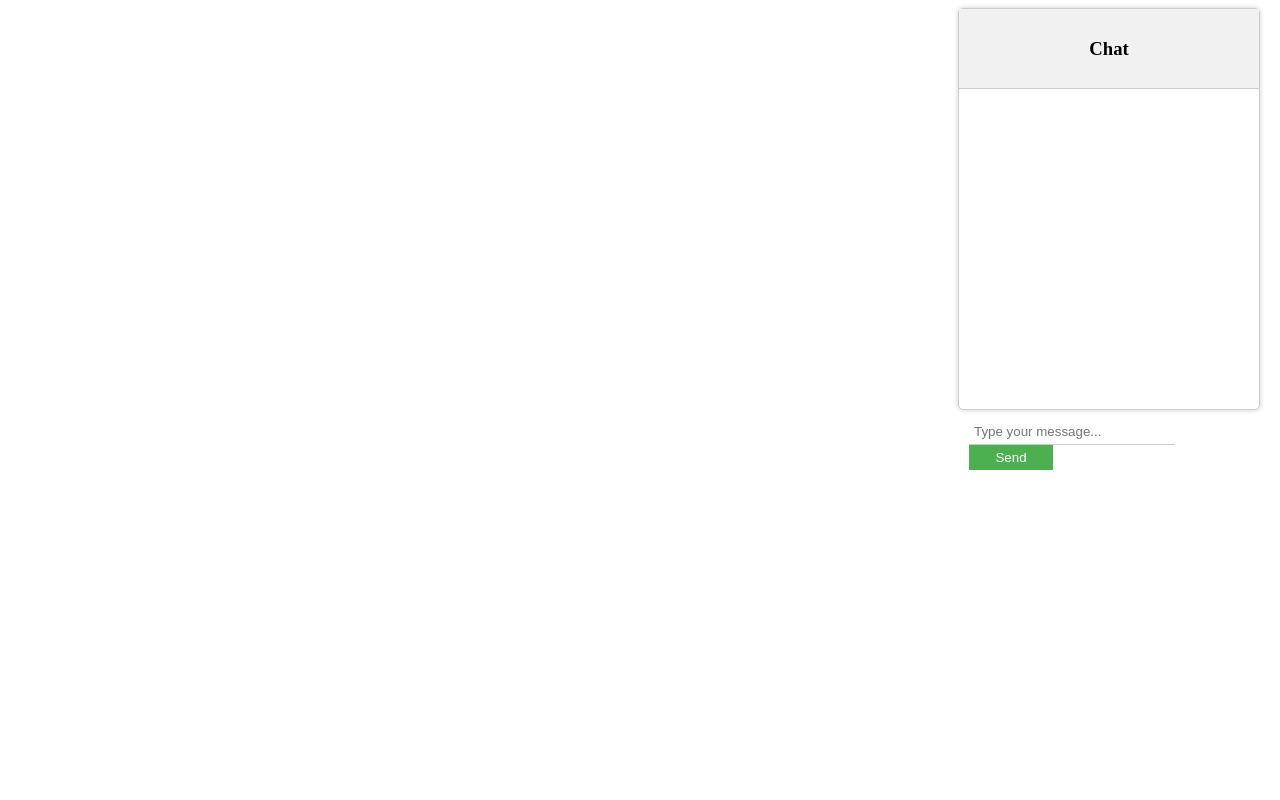
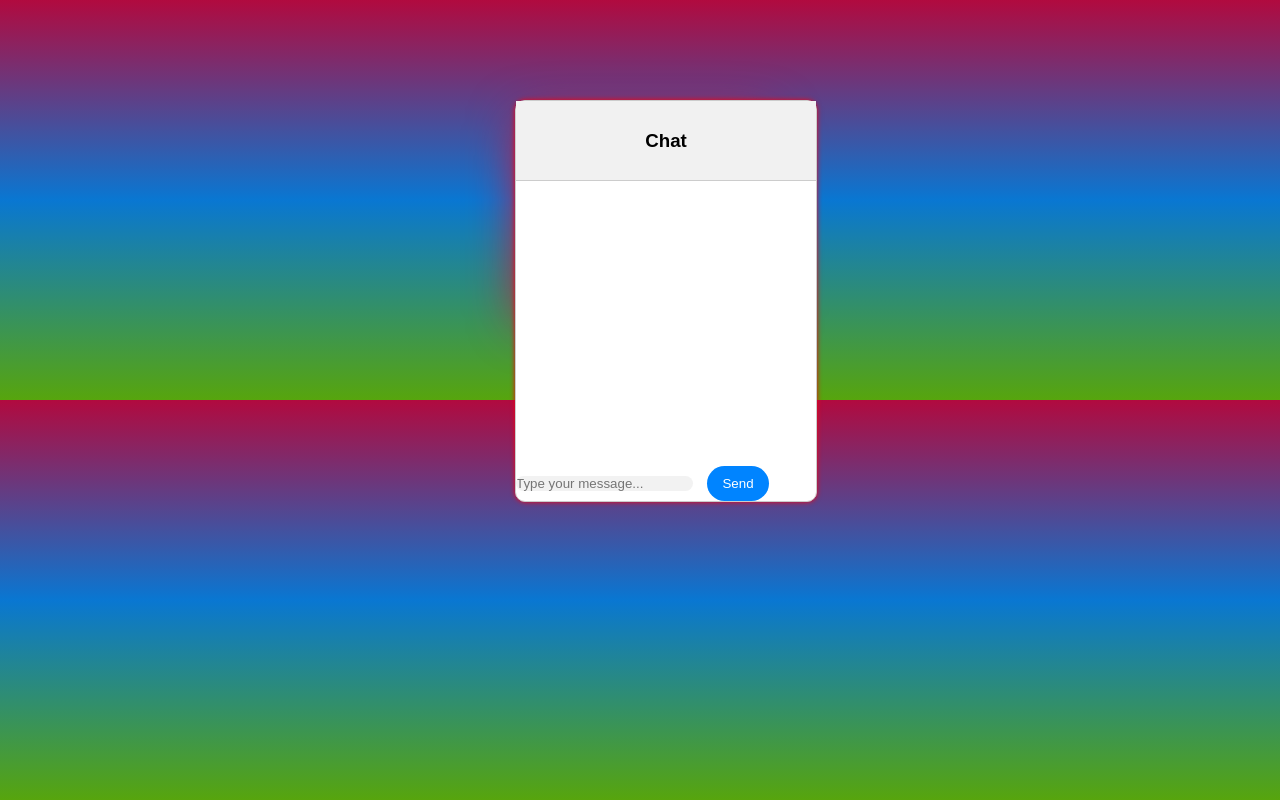
Before and after one commit to VadlamudiPradeep/Gropu_Chat_Application, a website: page frontend/Chat/chat.html in a window 1280 px wide. Drawn offline with nearby package versions, Linux system fonts and the light colour scheme; no server answers.

Commit message:
Get_messages_from_database

```diff
--- a/controllers/user.js
+++ b/controllers/user.js
@@ -53,7 +53,7 @@ const Login = async(req,res)=>{
                         throw new Error('Something went wrong');
                     }
                     if(result === true){
-                        return res.status(200).json({success:true , message:'user logged successfully' ,token :GenerateAccessToken(user[0].id)});
+                        return res.status(200).json({success:true , message:'user logged successfully',response ,token :GenerateAccessToken(user[0].id)});
                     }else{
                         return res.status(401).json({success:false , message:"user not Authorized "});
                     }
@@ -67,7 +67,6 @@ const Login = async(req,res)=>{
        return res.status(500).json({message:err , success:false});
     }
 }
-
 module.exports = {
     Signup,
     Login,
--- a/frontend/Chat/chat.css
+++ b/frontend/Chat/chat.css
@@ -1,12 +1,41 @@
+body{
+	/* margin: 0;
+	padding: 0;
+	display: flex;
+	justify-content: center;
+	align-items: center;
+	font-family: 'Jost', sans-serif;
+	background: linear-gradient(to top,white, white); */
+  margin: 0;
+	padding: 0;
+	display: flex;
+	justify-content: center;
+	align-items: center;
+	min-height: 50vh;
+	font-family: 'Jost', sans-serif;
+	background: linear-gradient(to top, #57a50d, #0977d2, #b10a3f);
+}
+.main{
+  height:200px;
+  width:250px;
+  bottom:100px;
+  top:20%;
+	align-items: center;
+	background: red;
+	background: linear-gradient(to bottom, #1606ac, #f40707bb, rgb(47, 237, 18));
+	border-radius: 10px;
+	box-shadow: 5px 20px 50px #da0f34;
+}
+
 .chatbox-container {
-    position: fixed;
-
-    right: 20px;
+	position: fixed;
+   background-color: white;
     width: 300px;
     height: 400px;
+    align-items: center;
     border: 1px solid #ccc;
-    border-radius: 5px;
-    box-shadow: 0 0 5px #ccc;
+    border-radius: 10px;
+    box-shadow: 0 0 5px #f50111;
   }
 
   .chatbox-header {
@@ -33,21 +62,27 @@
   }
 
   .chatbox-input {
-    padding: 10px;
+
+    position: absolute;
+    bottom: 0;
+    z-index: 999;
+    background-color:transparent;
   }
 
   .chatbox-input input {
-    width: 70%;
-    padding: 5px;
-    border: none;
-    border-bottom: 1px solid #ccc;
+	flex: 1;
+	padding: 0px;
+	border-radius: 20px;
+	border: none;
+	background-color: #f2f2f2;
+	margin-right: 10px;
   }
 
   .chatbox-input button {
-    width: 30%;
-    padding: 5px;
-    border: none;
-    background-color: #4CAF50;
-    color: white;
-    cursor: pointer;
+	padding: 10px 15px;
+	border-radius: 20px;
+	border: none;
+	background-color: #0084ff;
+	color: #fff;
+	cursor: pointer;
   }
--- a/frontend/Chat/chat.html
+++ b/frontend/Chat/chat.html
@@ -8,22 +8,23 @@
     <link rel="stylesheet" href="chat.css">
 </head>
 <body>
+  <div class="main">
     <div class="chatbox-container">
         <div class="chatbox-header">
           <h3>Chat</h3>
         </div>
-        <div class="chatbox-messages">
-          <ul>
-            <!-- Messages will be dynamically added here -->
-          </ul>
-        </div>
+        <div id="chats" class="chats"> </div>
+
         <div class="chatbox-input">
+
           <form action="#" onsubmit="sendMessages(event)">
             <input id="message" type="text"name="message" placeholder="Type your message...">
             <button type="submit">Send</button>
           </form>
         </div>
       </div>
+
+    </div>
       <script src="https://cdnjs.cloudflare.com/ajax/libs/axios/1.3.3/axios.min.js" integrity="sha512-wS6VWtjvRcylhyoArkahZUkzZFeKB7ch/MHukprGSh1XIidNvHG1rxPhyFnL73M0FC1YXPIXLRDAoOyRJNni/g==" crossorigin="anonymous" referrerpolicy="no-referrer"></script>
       <script src="chat.js"></script>
 </body>
--- a/frontend/Chat/chat.js
+++ b/frontend/Chat/chat.js
@@ -1,5 +1,4 @@
-
-var token = sessionStorage.getItem('token')
+var token = localStorage.getItem('token')
 function sendMessages (e){
   e.preventDefault();
 let chats  = {
@@ -9,7 +8,8 @@ let chats  = {
   // Send a POST request to the backend to add the message to the database
   axios.post('http://localhost:3000/chat/messages',chats ,{headers:{'Authorization':token}})
   .then((response) => {
-    console.log(response.data);
+    console.log(response.data.message);
+    addNewExpensetoUI(response.data.message)
   })
   .catch((error) => {
     console.error(error);
@@ -17,3 +17,49 @@ let chats  = {
 
 
 };
+
+
+
+
+// // // DOMContentLoaded
+window.addEventListener('DOMContentLoaded',  () => {
+  // const token  = localStorage.getItem('token')
+
+
+  axios.get('http://localhost:3000/chat/getMessages',{headers:{'Authorization': token}}).then(response => {
+
+ response.data.expenses.forEach(message=>{
+ addNewExpensetoUI(message);
+
+ });
+ })
+ .catch(err=>{
+  showError(err);
+} );
+
+})
+
+// // Show Expense to DOM / UI
+function addNewExpensetoUI(message) {
+  try{
+  // After submit clear input field
+  document.getElementById("message").value = '';
+
+
+  // const parentElement = document.getElementById('expenseTracker');
+  const parentElement = document.getElementById('chats');
+  const expenseElemId = `message-${message.id}`;
+  parentElement.innerHTML += `
+      <li id=${expenseElemId}>
+          ${message.messages}
+
+      </li>`
+  } catch(err){
+      // console.log(err)
+      showError(err);
+  }
+}
+
+function showError(err){
+  document.body.innerHTML += `<h4 style='color:black>${err}</h4>`
+}
--- a/frontend/Login/login.js
+++ b/frontend/Login/login.js
@@ -28,6 +28,7 @@ function signIn(e){
       axios.post('http://localhost:3000/user/Login',creds ).then(response=>{
         alert(response.data.message);
         localStorage.setItem('token' ,response.data.token);
+
               if (response.data.code==2){
                   alert("You have entered an Invalid Password!")
               }else if(response.data.code==0){
--- a/models/chats.js
+++ b/models/chats.js
@@ -8,10 +8,7 @@ const Chats = sequelize.define('chats', {
         autoIncrement: true,
         primaryKey: true
     },
-    // name:{
-    //     type:Sequelize.STRING,
-    //     allowedNull:false
-    // },
+
     message:{
         type:Sequelize.STRING,
         allowedNull:false
--- a/routes/chats.js
+++ b/routes/chats.js
@@ -8,4 +8,6 @@ const router = express.Router();
 
 router.post('/messages',chatsControllers.postChat);
 
+router.get('/getMessages' , chatsControllers.getChats)
+
 module.exports = router ;
```
Also changed, not shown: app.js (+9 -2 lines), controllers/chats.js (+22 -10 lines).
